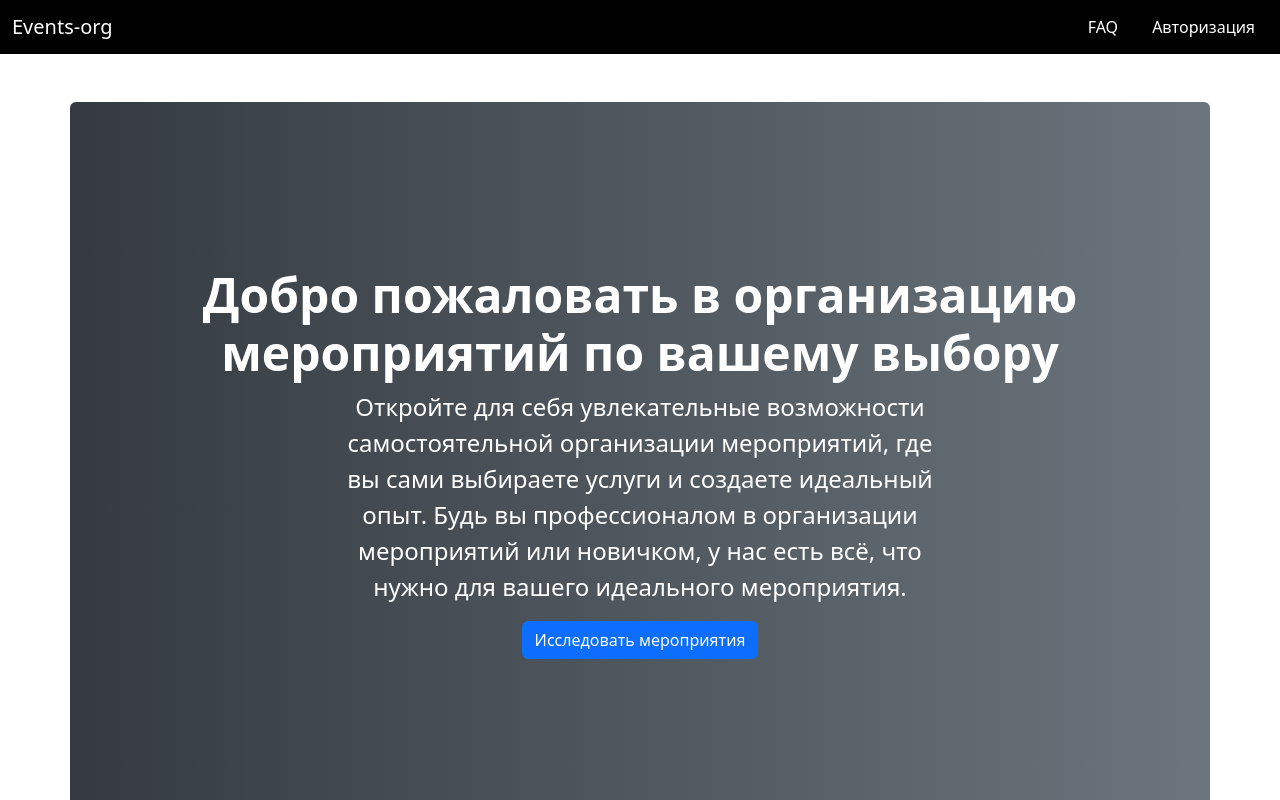
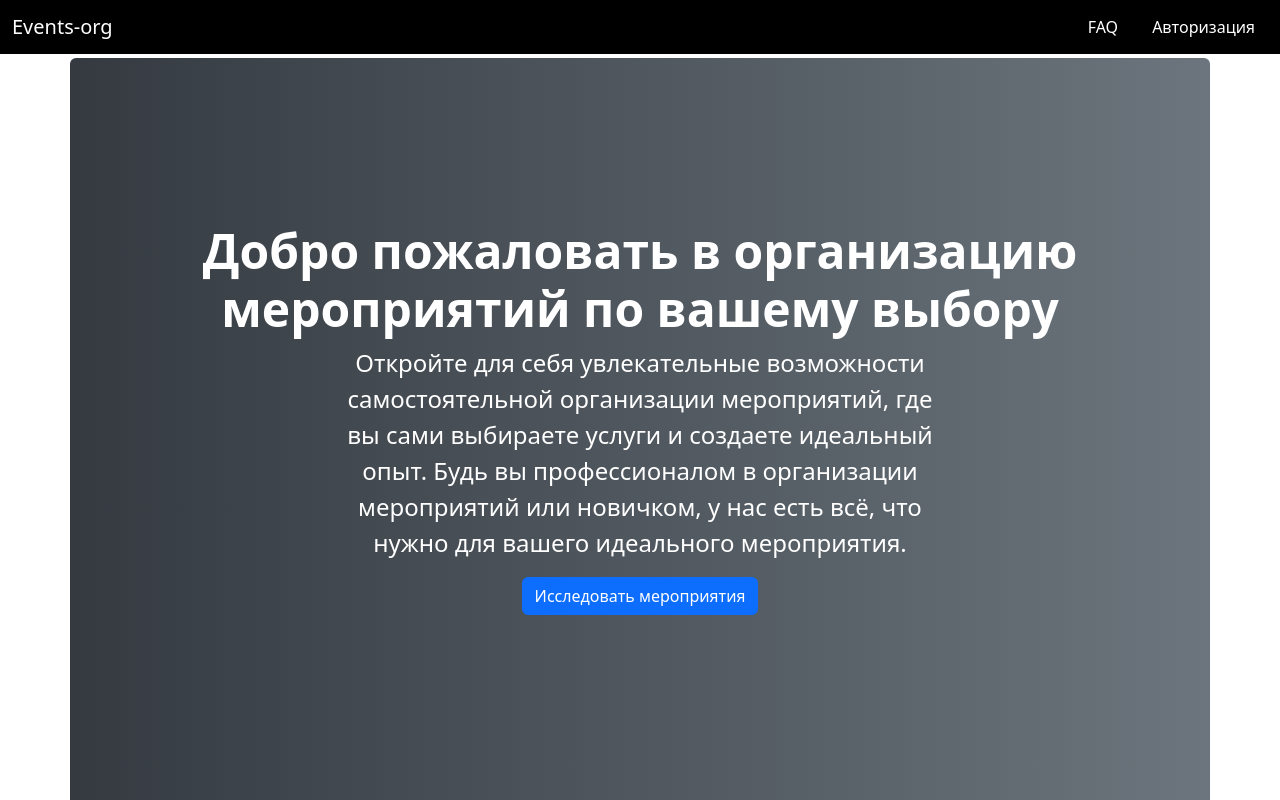
Before and after one commit to Dmitry-Savitsky/event-organization-platform, a React (Create React App) app in the folder client/: page / in a window 1280 px wide. Shown: the top 800 px of the page. Built offline with nearby package versions, Linux system fonts and the light colour scheme.

Commit message:
refactor: editing client and main page

```diff
--- a/client/src/pages/ClientPage.js
+++ b/client/src/pages/ClientPage.js
@@ -1,5 +1,5 @@
 import React, { useState, useEffect} from "react";
-import { Button } from "react-bootstrap";
+import { Button, Container } from "react-bootstrap";
 import { jwtDecode } from 'jwt-decode';
 import { getAllOrders } from "../http/OrdersApi";
 import ReviewForm from "../components/ReviewForm";
@@ -32,7 +32,7 @@ const ClientPage = () => {
 
   return (
     <div>
-      <h2>Your Orders</h2>
+      <Container className="mt-1">
       <ul>
         {orders.map(order => (
           <li
@@ -94,6 +94,7 @@ const ClientPage = () => {
           orderId={selectedOrder.idOrder}
         />
       )}
+      </Container>
     </div>
   );
 };
--- a/client/src/pages/MainPage.js
+++ b/client/src/pages/MainPage.js
@@ -24,7 +24,7 @@ const MainPage = () => {
 
   return (
     <Container
-      className="main-page-container mt-5 text-center rounded"
+      className="main-page-container mt-1 text-center rounded"
       style={{
         background: "linear-gradient(to right, #343a40, #6c757d)",
         color: "#fff",
```
